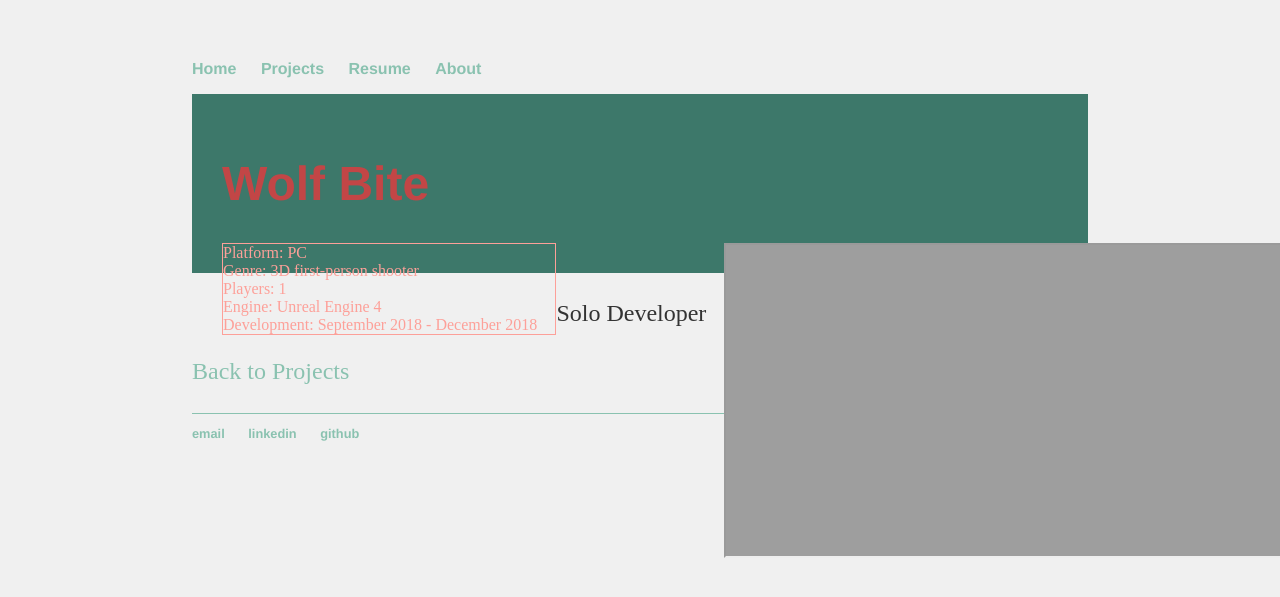
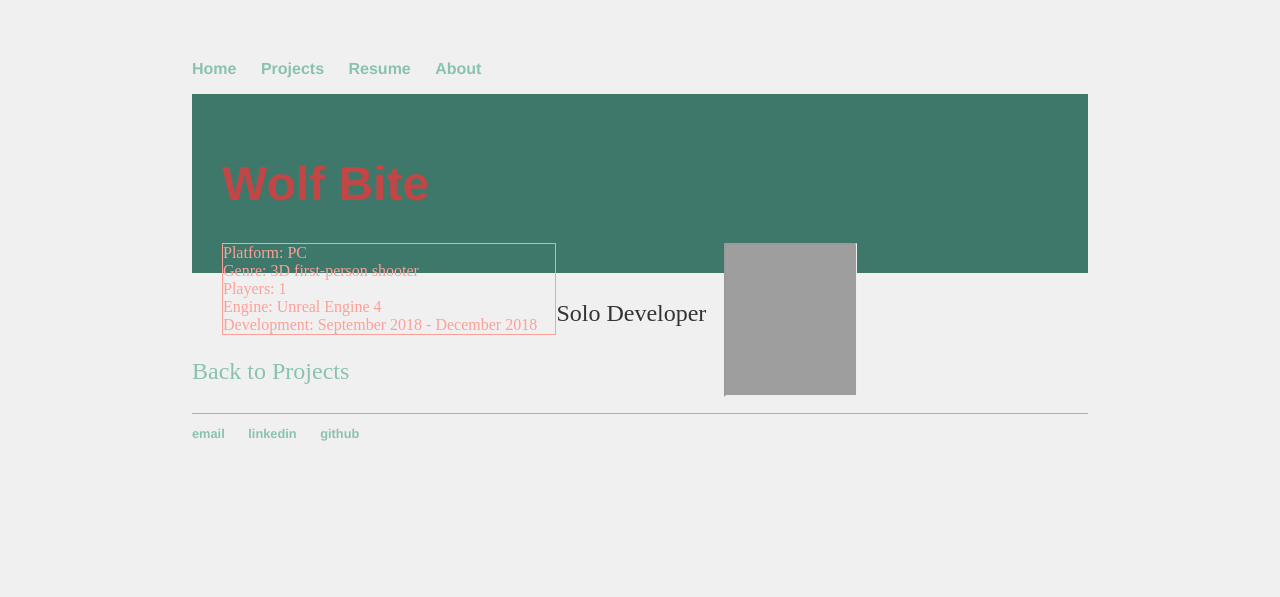
Before and after one commit to digigrant/digigrant.github.io, a Jekyll site: the page built from projects/wolf-bite.html, in a window 1280 px wide. Shown: the top 597 px of the page. Built offline with Jekyll 4.4.1, drawn with Linux system fonts in a browser that asks for light colours.

Commit message:
Update projects.html

```diff
--- a/_layouts/projects.html
+++ b/_layouts/projects.html
@@ -13,7 +13,7 @@
     </ul>
   </div>
   <div class="right">
-    <iframe width="560" height="315" src={{page.video-url}} frameborder="0" allow="accelerometer; encrypted-media; gyroscope; picture-in-picture" allowfullscreen></iframe>
+    <iframe width="40%" src={{page.video-url}} frameborder="0" allow="accelerometer; encrypted-media; gyroscope; picture-in-picture" allowfullscreen></iframe>
   </div>
 </div>
 
```
